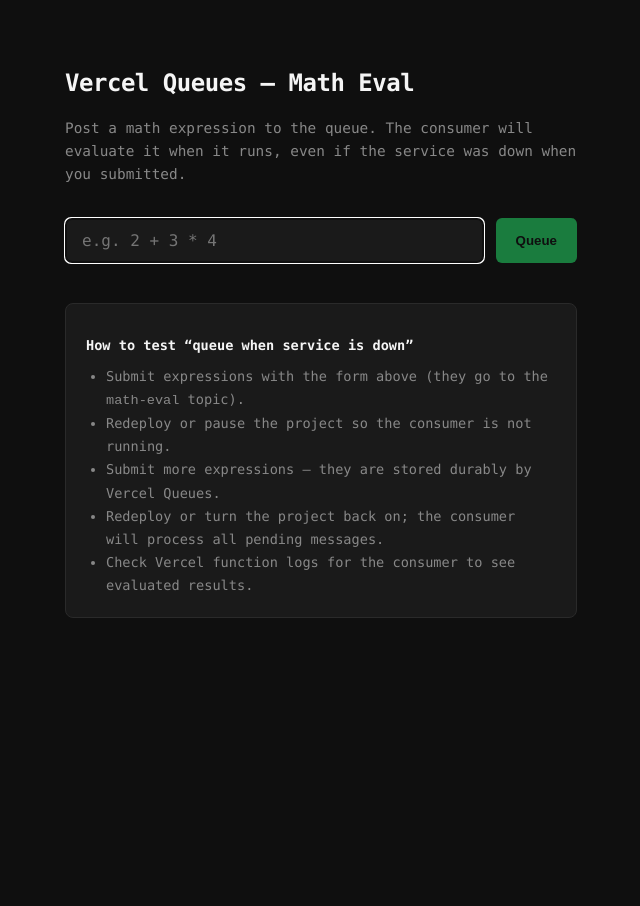
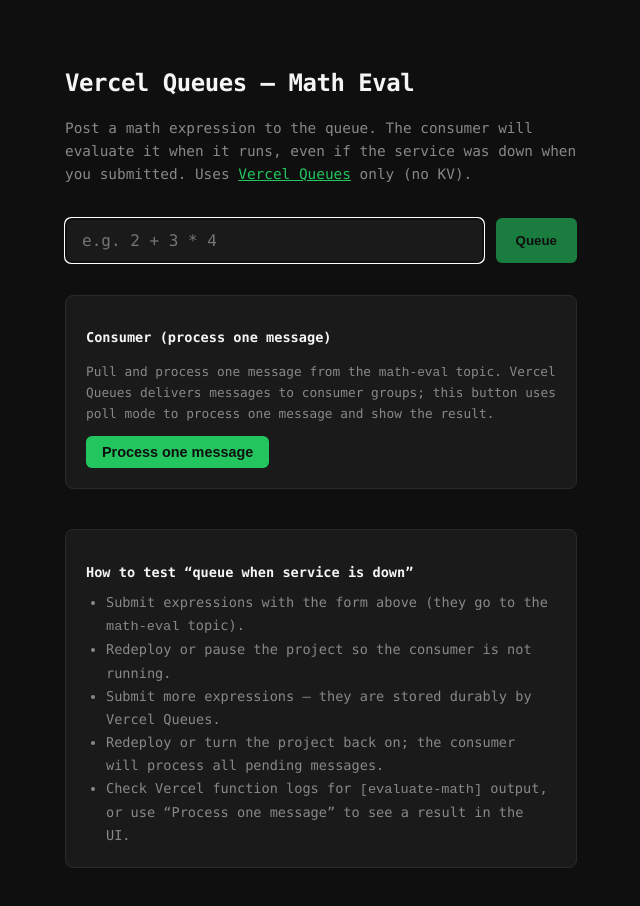
Before and after one commit to pkaiserui/vercel-events, a Next.js app: page / in a window 1280 px wide. Shown: the top 906 px of the page, without its empty margins (319-959 px from the left). Before the commit the page ends 800 px from the top, so only its background shows below. Built offline with nearby package versions, Linux system fonts and the light colour scheme.

Commit message:
no message

```diff
--- /dev/null
+++ b/app/api/process-one/route.ts
@@ -0,0 +1,50 @@
+import { QueueClient } from "@vercel/queue";
+import { NextResponse } from "next/server";
+import { safeEvaluate } from "@/lib/math-eval";
+
+const MATH_TOPIC = "math-eval";
+const CONSUMER_GROUP = "default";
+
+const queue = new QueueClient({
+  region: process.env.QUEUE_REGION ?? process.env.VERCEL_REGION ?? "iad1",
+});
+
+type MathMessage = { expression: string; createdAt?: string };
+
+/**
+ * Process one message from the topic (poll mode). Returns the evaluated result
+ * in the response so the frontend can display it. Uses Vercel Queues only.
+ */
+export async function POST() {
+  try {
+    let processed: { expression: string; result: number } | null = null;
+
+    const result = await queue.receive<MathMessage>(
+      MATH_TOPIC,
+      CONSUMER_GROUP,
+      async (message) => {
+        const { expression } = message;
+        if (!expression || typeof expression !== "string") {
+          throw new Error("Invalid message: missing or invalid expression");
+        }
+        const value = safeEvaluate(expression);
+        processed = { expression, result: value };
+      },
+      { limit: 1 }
+    );
+
+    if (result.ok && processed) {
+      return NextResponse.json({ processed: true, ...processed });
+    }
+    if (result.reason === "empty") {
+      return NextResponse.json({ processed: false, reason: "empty" });
+    }
+    return NextResponse.json({ processed: false, reason: result.reason }, { status: 200 });
+  } catch (error) {
+    console.error("[process-one] error:", error);
+    return NextResponse.json(
+      { error: error instanceof Error ? error.message : "Failed to process message" },
+      { status: 500 }
+    );
+  }
+}
--- a/app/api/queues/evaluate-math/route.ts
+++ b/app/api/queues/evaluate-math/route.ts
@@ -1,5 +1,5 @@
 import { QueueClient } from "@vercel/queue";
-import { Parser } from "expr-eval";
+import { safeEvaluate } from "@/lib/math-eval";
 
 type MathMessage = { expression: string; createdAt?: string };
 
@@ -7,25 +7,14 @@
   region: process.env.QUEUE_REGION ?? process.env.VERCEL_REGION ?? "iad1",
 });
 
-function safeEvaluate(expression: string): number {
-  return Parser.evaluate(expression, {});
-}
-
 export const POST = queue.handleCallback(async (message: MathMessage, metadata) => {
   const { expression } = message;
   if (!expression || typeof expression !== "string") {
     throw new Error("Invalid message: missing or invalid expression");
   }
 
-  try {
-    const result = safeEvaluate(expression);
-    console.log(
-      `[evaluate-math] messageId=${metadata.messageId} expression="${expression}" result=${result}`
-    );
-    // In a real app you might store the result in a DB or send a webhook.
-  } catch (err) {
-    // Invalid expression (e.g. "2++"); rethrow so Vercel can retry or DLQ
-    console.error(`[evaluate-math] messageId=${metadata.messageId} expression="${expression}" error:`, err);
-    throw err;
-  }
+  const result = safeEvaluate(expression);
+  console.log(
+    `[evaluate-math] messageId=${metadata.messageId} expression="${expression}" result=${result}`
+  );
 });
--- a/app/page.tsx
+++ b/app/page.tsx
@@ -6,6 +6,8 @@
   const [expression, setExpression] = useState("");
   const [status, setStatus] = useState<"idle" | "loading" | "success" | "error">("idle");
   const [message, setMessage] = useState<string | null>(null);
+  const [processOneStatus, setProcessOneStatus] = useState<"idle" | "loading" | "success" | "empty" | "error">("idle");
+  const [lastProcessed, setLastProcessed] = useState<{ expression: string; result: number } | null>(null);
 
   async function handleSubmit(e: React.FormEvent) {
     e.preventDefault();
@@ -30,6 +32,29 @@
     } catch (err) {
       setStatus("error");
       setMessage(err instanceof Error ? err.message : "Network error");
+    }
+  }
+
+  async function handleProcessOne() {
+    setProcessOneStatus("loading");
+    setLastProcessed(null);
+    try {
+      const res = await fetch("/api/process-one", { method: "POST" });
+      const data = await res.json();
+      if (!res.ok) {
+        setProcessOneStatus("error");
+        return;
+      }
+      if (data.reason === "empty") {
+        setProcessOneStatus("empty");
+      } else {
+        setProcessOneStatus("success");
+        if (data.processed && data.expression != null && data.result != null) {
+          setLastProcessed({ expression: data.expression, result: data.result });
+        }
+      }
+    } catch {
+      setProcessOneStatus("error");
     }
   }
 
@@ -59,7 +84,11 @@
         }}
       >
         Post a math expression to the queue. The consumer will evaluate it when it runs, even if the
-        service was down when you submitted.
+        service was down when you submitted. Uses{" "}
+        <a href="https://vercel.com/changelog/vercel-queues-now-in-public-beta" target="_blank" rel="noopener noreferrer" style={{ color: "var(--accent)" }}>
+          Vercel Queues
+        </a>{" "}
+        only (no KV).
       </p>
 
       <form onSubmit={handleSubmit}>
@@ -120,6 +149,51 @@
 
       <section
         style={{
+          marginTop: "2rem",
+          padding: "1.25rem",
+          background: "var(--surface)",
+          border: "1px solid var(--border)",
+          borderRadius: 8,
+        }}
+      >
+        <h2 style={{ fontSize: "0.85rem", fontWeight: 600, marginBottom: "0.5rem" }}>
+          Consumer (process one message)
+        </h2>
+        <p style={{ fontSize: "0.8rem", color: "var(--muted)", marginBottom: "0.75rem" }}>
+          Pull and process one message from the <code>math-eval</code> topic. Vercel Queues delivers
+          messages to consumer groups; this button uses poll mode to process one message and show the result.
+        </p>
+        <button
+          type="button"
+          onClick={handleProcessOne}
+          disabled={processOneStatus === "loading"}
+          style={{
+            padding: "0.5rem 1rem",
+            fontSize: "0.9rem",
+            background: processOneStatus === "loading" ? "var(--muted)" : "var(--accent)",
+            color: "var(--bg)",
+            border: "none",
+            borderRadius: 6,
+            fontWeight: 600,
+            cursor: processOneStatus === "loading" ? "not-allowed" : "pointer",
+          }}
+        >
+          {processOneStatus === "loading" ? "Processing…" : "Process one message"}
+        </button>
+        {processOneStatus === "empty" && (
+          <p style={{ fontSize: "0.8rem", color: "var(--muted)", marginTop: "0.5rem", marginBottom: 0 }}>
+            No message in the queue. Queue an expression above first.
+          </p>
+        )}
+        {lastProcessed && (
+          <p style={{ fontSize: "0.9rem", marginTop: "0.75rem", marginBottom: 0 }}>
+            Last processed: <code>{lastProcessed.expression}</code> → <strong>{lastProcessed.result}</strong>
+          </p>
+        )}
+      </section>
+
+      <section
+        style={{
           marginTop: "2.5rem",
           padding: "1.25rem",
           background: "var(--surface)",
@@ -143,7 +217,7 @@
           <li>Redeploy or pause the project so the consumer is not running.</li>
           <li>Submit more expressions — they are stored durably by Vercel Queues.</li>
           <li>Redeploy or turn the project back on; the consumer will process all pending messages.</li>
-          <li>Check Vercel function logs for the consumer to see evaluated results.</li>
+          <li>Check Vercel function logs for <code>[evaluate-math]</code> output, or use “Process one message” to see a result in the UI.</li>
         </ul>
       </section>
     </main>
--- /dev/null
+++ b/lib/math-eval.ts
@@ -0,0 +1,5 @@
+import { Parser } from "expr-eval";
+
+export function safeEvaluate(expression: string): number {
+  return Parser.evaluate(expression, {});
+}
```
Also changed, not shown: 2 other files (tests, documents, lock files or other folders).
